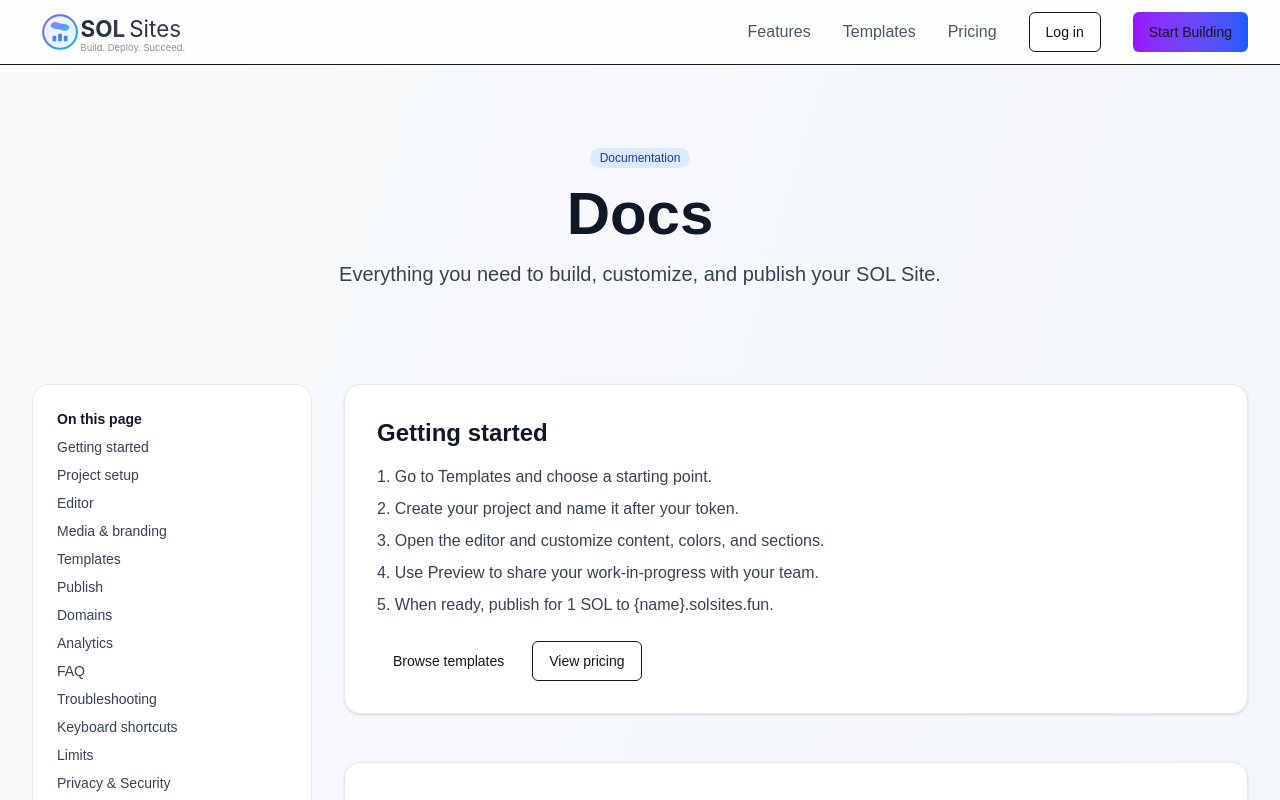
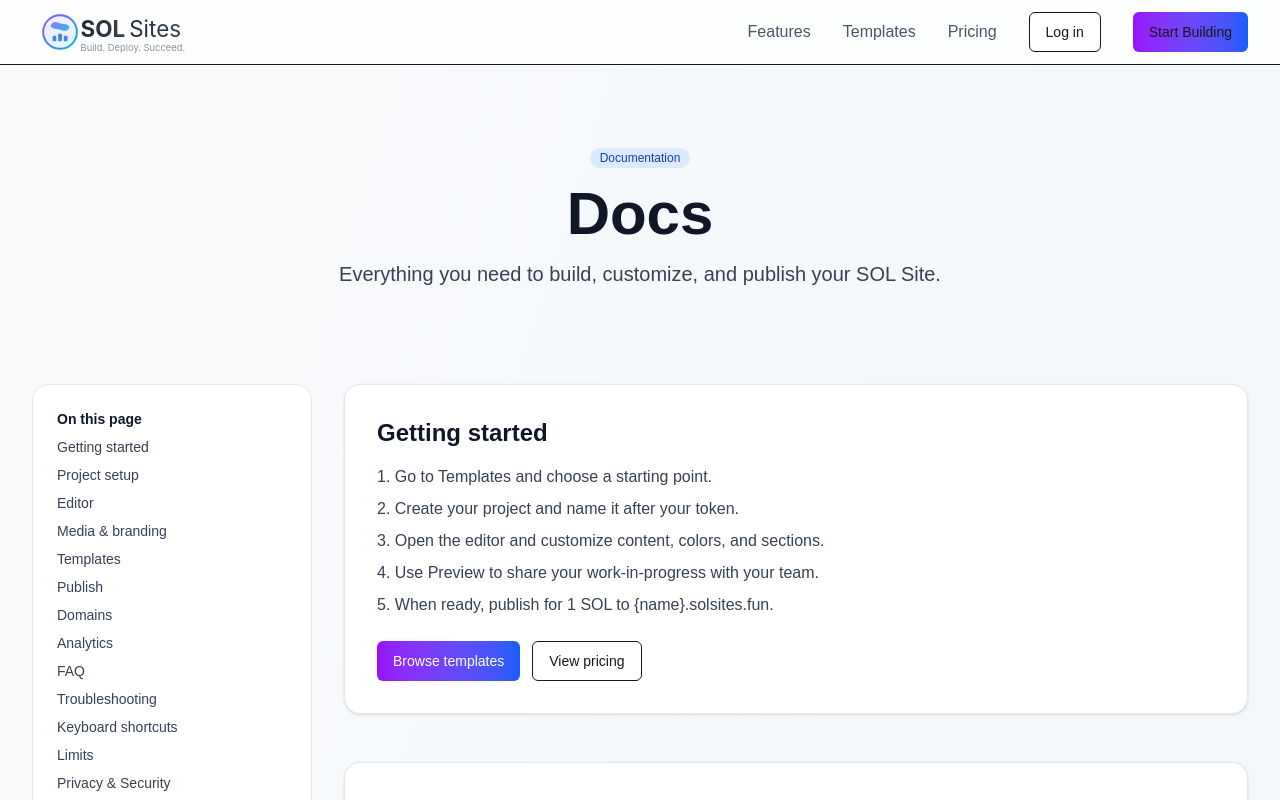
Before and after one commit to LTOFFICIALUK/solsites, a Next.js app: page /docs in a window 1280 px wide. Shown: the top 800 px of the page. Built offline with nearby package versions, Linux system fonts and the light colour scheme; no server answers.

Commit message:
style(cta): add gradient style to 'Browse/Explore templates' buttons for contrast on light backgrounds

```diff
--- a/src/app/about/page.tsx
+++ b/src/app/about/page.tsx
@@ -58,7 +58,7 @@ const AboutPage = () => {
               ))}
             </div>
             <div className="mt-8 flex flex-col sm:flex-row gap-3">
-              <Link href="/templates"><Button>Explore templates</Button></Link>
+              <Link href="/templates"><Button className="bg-gradient-to-r from-purple-600 to-blue-600 hover:from-purple-700 hover:to-blue-700 text-white">Explore templates</Button></Link>
               <Link href="/pricing"><Button variant="outline">View pricing</Button></Link>
             </div>
           </div>
--- a/src/app/docs/page.tsx
+++ b/src/app/docs/page.tsx
@@ -55,7 +55,7 @@ const DocsPage = () => {
                 <li>When ready, publish for 1 SOL to {`{name}.solsites.fun`}.</li>
               </ol>
               <div className="mt-6 flex gap-3">
-                <Link href="/templates"><Button>Browse templates</Button></Link>
+                <Link href="/templates"><Button className="bg-gradient-to-r from-purple-600 to-blue-600 hover:from-purple-700 hover:to-blue-700 text-white">Browse templates</Button></Link>
                 <Link href="/pricing"><Button variant="outline">View pricing</Button></Link>
               </div>
             </section>
```
